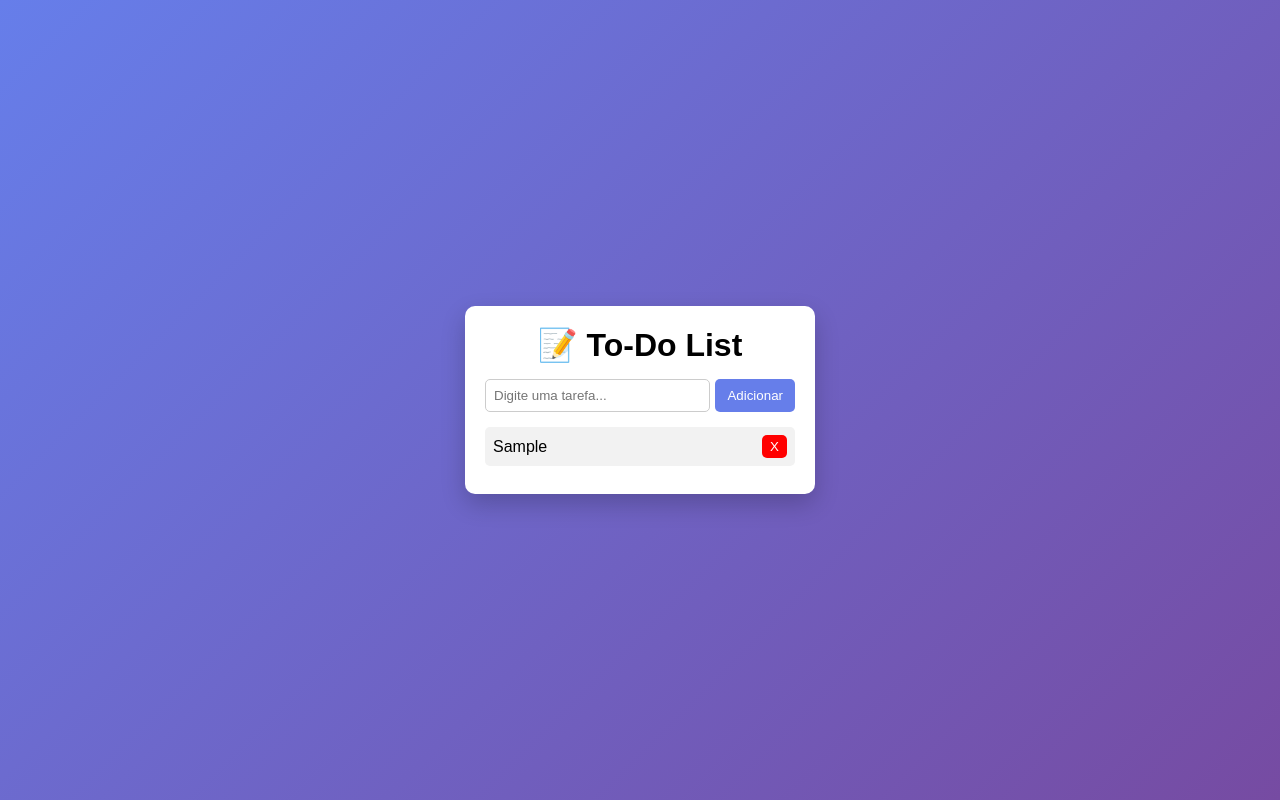
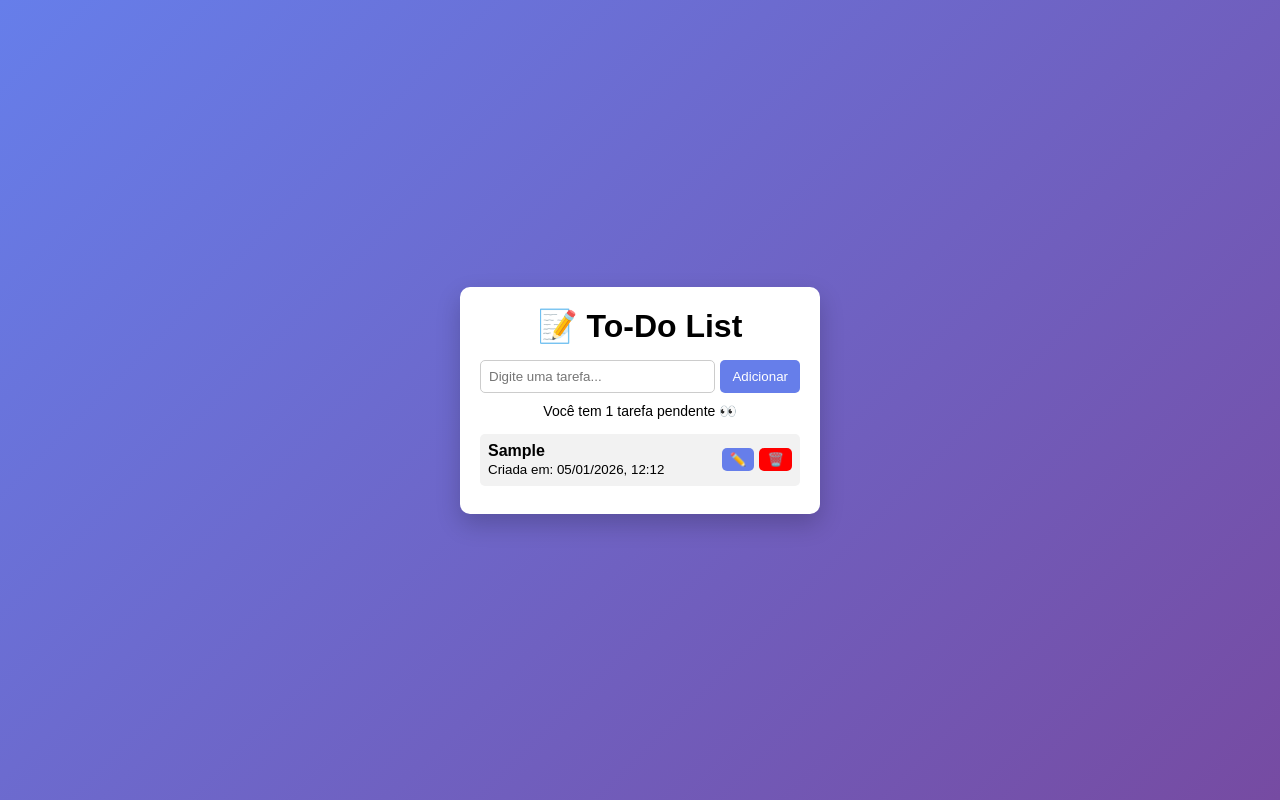
Before and after one commit to Lucasmdl21/to-do-list, a plain HTML site: page index.html in a window 1280 px wide. Both pictures are taken after typing "Sample" into the empty fields and a click on the button "Adicionar". Drawn offline with Linux system fonts and the light colour scheme.

Commit message:
Atualizado

```diff
--- a/CSS/estilo.css
+++ b/CSS/estilo.css
@@ -16,7 +16,7 @@ body {
 .container {
   background: white;
   padding: 20px;
-  width: 350px;
+  width: 360px;
   border-radius: 10px;
   box-shadow: 0 10px 25px rgba(0,0,0,0.2);
 }
@@ -51,6 +51,12 @@ button:hover {
   background: #5a67d8;
 }
 
+#counter {
+  margin-top: 10px;
+  font-size: 14px;
+  text-align: center;
+}
+
 ul {
   margin-top: 15px;
   list-style: none;
@@ -66,16 +72,21 @@ li {
   align-items: center;
 }
 
-li.completed {
+.task-text {
+  flex: 1;
+  cursor: pointer;
+}
+
+.completed {
   text-decoration: line-through;
   opacity: 0.6;
 }
 
+.actions button {
+  margin-left: 5px;
+  padding: 4px 8px;
+}
+
 .delete {
   background: red;
-  border: none;
-  color: white;
-  padding: 4px 8px;
-  border-radius: 5px;
-  cursor: pointer;
 }
--- a/JS/codigo.js
+++ b/JS/codigo.js
@@ -1,26 +1,128 @@
 const taskInput = document.getElementById("taskInput");
 const taskList = document.getElementById("taskList");
+const counter = document.getElementById("counter");
+const addBtn = document.getElementById("addBtn");
 
-function addTask() {
-  if (taskInput.value.trim() === "") return;
+let tasks = JSON.parse(localStorage.getItem("tasks")) || [];
 
-  const li = document.createElement("li");
-  li.textContent = taskInput.value;
+// 💾 Salva no navegador
+function saveTasks() {
+  localStorage.setItem("tasks", JSON.stringify(tasks));
+}
 
-  li.addEventListener("click", () => {
-    li.classList.toggle("completed");
+// 📊 Atualiza contador de forma mais natural
+function updateCounter() {
+  if (tasks.length === 0) {
+    counter.textContent = "Nenhuma tarefa ainda 😴";
+  } else if (tasks.length === 1) {
+    counter.textContent = "Você tem 1 tarefa pendente 👀";
+  } else {
+    counter.textContent = `Você tem ${tasks.length} tarefas 📋`;
+  }
+}
+
+// 🧠 Cria data bonitinha
+function formatDate(date) {
+
+  return new Date(date).toLocaleString("pt-BR", {
+    day: "2-digit",
+    month: "2-digit",
+    year: "numeric",
+    hour: "2-digit",
+    minute: "2-digit"
+  });
+}
+
+
+//  Renderiza tudo
+function renderTasks() {
+  taskList.innerHTML = "";
+
+  tasks.forEach((task, index) => {
+    const li = document.createElement("li");
+
+    const span = document.createElement("span");
+    span.innerHTML = `
+      <strong>${task.text}</strong><br>
+      <small>Criada em: ${formatDate(task.createdAt)}</small>
+    `;
+    span.className = "task-text";
+    if (task.completed) span.classList.add("completed");
+
+    //  Marcar como feita
+    span.onclick = () => {
+      task.completed = !task.completed;
+      saveTasks();
+      renderTasks();
+    };
+
+    const actions = document.createElement("div");
+    actions.className = "actions";
+
+    //  Editar
+    const editBtn = document.createElement("button");
+    editBtn.textContent = "✏️";
+    editBtn.title = "Editar tarefa";
+    editBtn.onclick = () => {
+      const newText = prompt("O que você quer mudar nessa tarefa?", task.text);
+      if (newText && newText.trim() !== "") {
+        task.text = newText.trim();
+        saveTasks();
+        renderTasks();
+      }
+    };
+
+    //  Deletar com confirmação
+    const deleteBtn = document.createElement("button");
+    deleteBtn.textContent = "🗑️";
+    deleteBtn.className = "delete";
+    deleteBtn.title = "Apagar tarefa";
+    deleteBtn.onclick = () => {
+      const confirmDelete = confirm("Tem certeza que quer apagar essa tarefa?");
+      if (confirmDelete) {
+        tasks.splice(index, 1);
+        saveTasks();
+        renderTasks();
+      }
+    };
+
+    actions.append(editBtn, deleteBtn);
+    li.append(span, actions);
+    taskList.appendChild(li);
   });
 
-  const deleteBtn = document.createElement("button");
-  deleteBtn.textContent = "X";
-  deleteBtn.classList.add("delete");
+  updateCounter();
+}
 
-  deleteBtn.onclick = () => {
-    li.remove();
-  };
+//  Adicionar tarefa
+function addTask() {
+  const text = taskInput.value.trim();
 
-  li.appendChild(deleteBtn);
-  taskList.appendChild(li);
+  if (!text) {
+    alert("escreve alguma coisa primeiro");
+    return;
+  }
 
+  tasks.push({
+    text,
+    completed: false,
+    createdAt: new Date()
+  });
+
+  saveTasks();
+  renderTasks();
   taskInput.value = "";
 }
+
+// Clique no botão
+addBtn.onclick = addTask;
+
+// Enter no teclado
+taskInput.addEventListener("keydown", (e) => {
+  if (e.key === "Enter") {
+    addTask();
+  }
+});
+
+//  Inicializa
+renderTasks();
--- a/index.html
+++ b/index.html
@@ -12,8 +12,10 @@
 
     <div class="input-area">
       <input type="text" id="taskInput" placeholder="Digite uma tarefa...">
-      <button onclick="addTask()">Adicionar</button>
+      <button id="addBtn">Adicionar</button>
     </div>
+
+    <p id="counter"></p>
 
     <ul id="taskList"></ul>
   </div>
```
